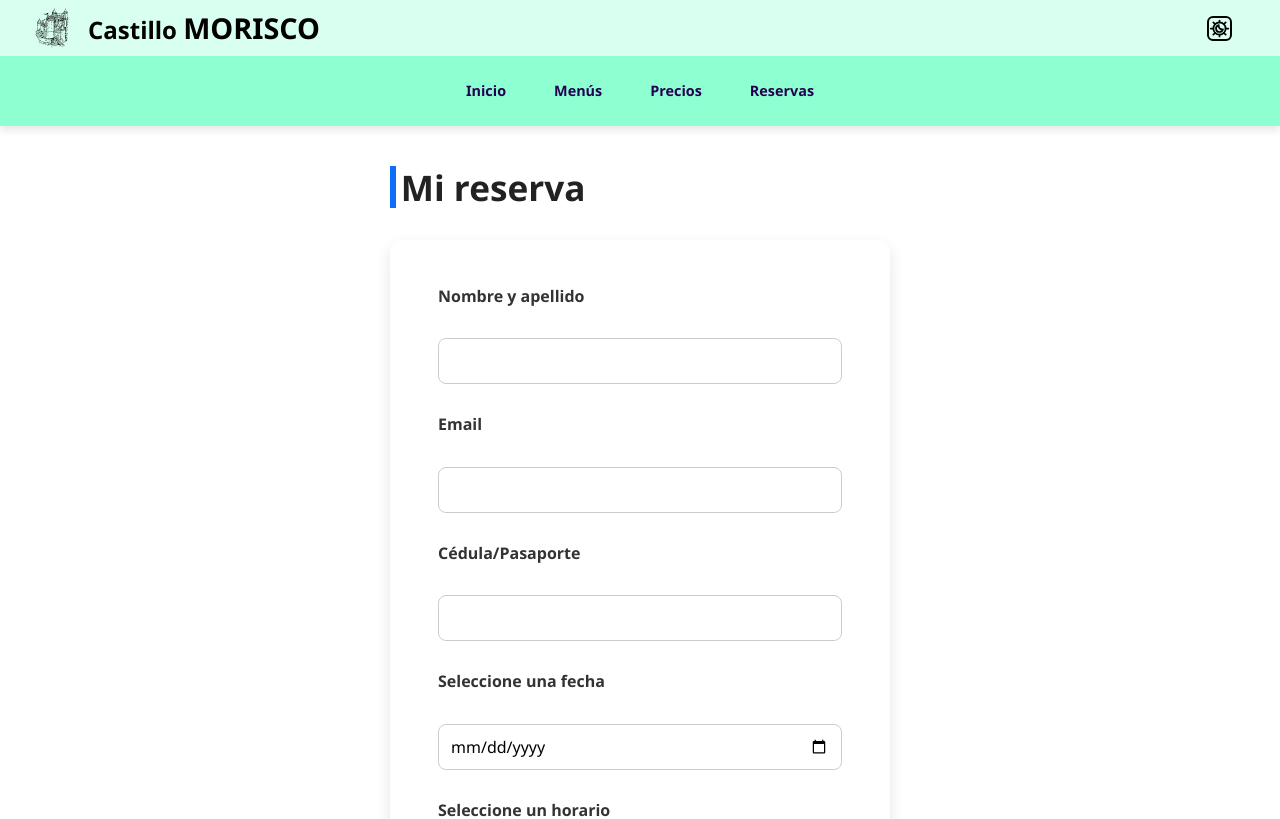
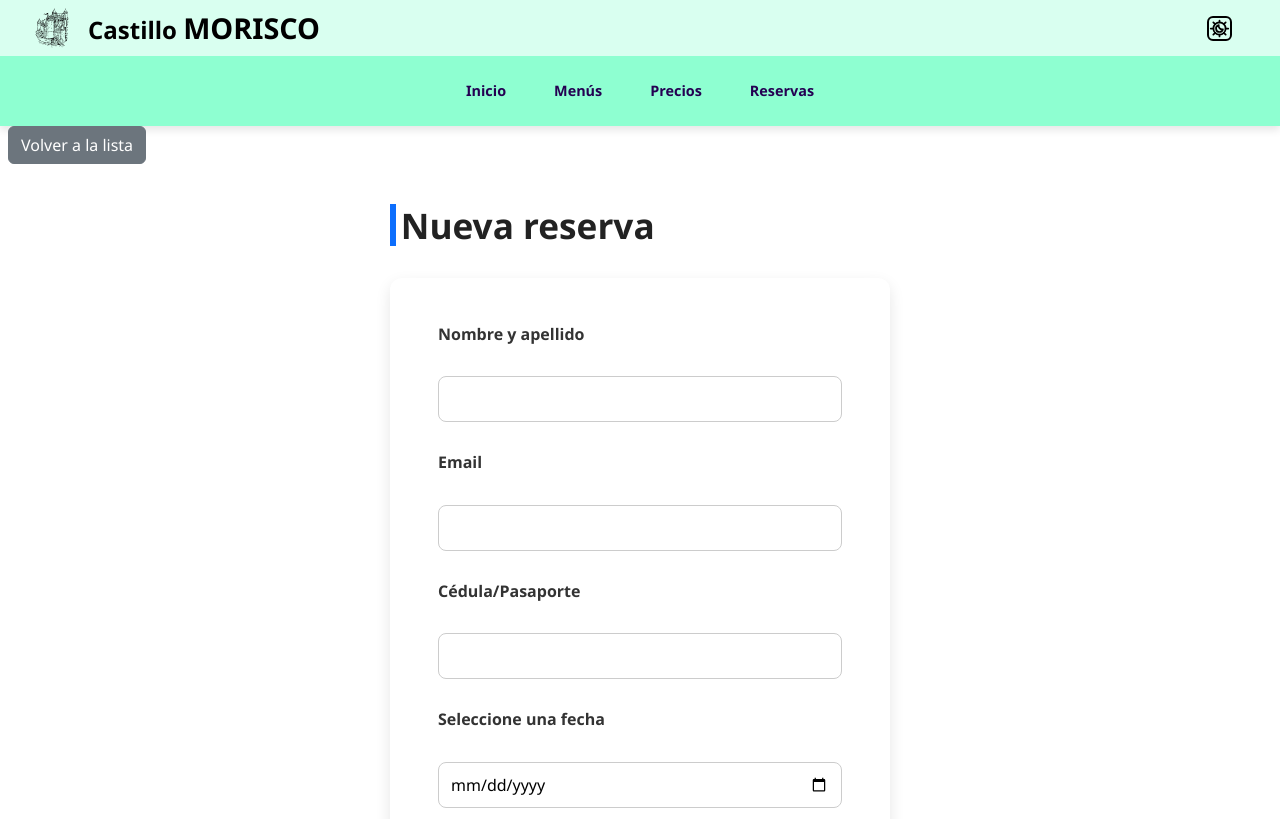
Before and after one commit to AdriWilgenhoff/SeminarioAngular, an Angular app: page /reservas/nueva in a window 1280 px wide. Shown: the top 819 px of the page. Built offline with nearby package versions, Linux system fonts and the light colour scheme.

Commit message:
se cambio el flujo de rutas

```diff
--- a/src/app/app-routing.module.ts
+++ b/src/app/app-routing.module.ts
@@ -6,6 +6,7 @@ import { ReservasComponent } from './components/reservas/reservas.component';
 import { NotFoundComponent } from './components/not-found/not-found.component';
 import { MenusComponent } from './components/menus/menus.component';
 import { FormReservaComponent } from './components/reservas/form-reserva/form-reserva.component';
+import { MiReservaComponent } from './components/reservas/mi-reserva/mi-reserva.component';
 
 const routes: Routes = [
   { path: '', component: InicioComponent },
@@ -13,6 +14,7 @@ const routes: Routes = [
   { path: 'precios', component: PreciosComponent },
   { path: 'reservas', component: ReservasComponent },
   { path: 'reservas/nueva', component: FormReservaComponent },
+  { path: 'reservas/:id', component: MiReservaComponent },
   { path: '**', component: NotFoundComponent }
 ];
 
--- a/src/app/components/reservas/form-reserva/form-reserva.component.html
+++ b/src/app/components/reservas/form-reserva/form-reserva.component.html
@@ -1,4 +1,7 @@
-<h2>Mi reserva</h2>
+<button type="button" class="btn btn-secondary ms-2" (click)="volver()">
+  Volver a la lista
+</button>
+<h2>Nueva reserva</h2>
 
 <div class="form-container">
   <form [formGroup]="reservaForm" (ngSubmit)="onSubmit()" id="form-reserve" class="form-estandar">
--- a/src/app/components/reservas/form-reserva/form-reserva.component.ts
+++ b/src/app/components/reservas/form-reserva/form-reserva.component.ts
@@ -1,5 +1,6 @@
 import { Component, EventEmitter, Output } from '@angular/core';
 import { FormBuilder, FormGroup, Validators } from '@angular/forms';
+import { Router } from '@angular/router';
 import { ToastrService } from 'ngx-toastr';
 import { Reserva } from 'src/app/interfaces/reserva.interface';
 import { ReservasService } from 'src/app/services/reservas.service';
@@ -17,12 +18,15 @@ export class FormReservaComponent {
   constructor(
     private fb: FormBuilder,
     private reservasService: ReservasService,
-    private toastr: ToastrService
+    private toastr: ToastrService,
+    private router: Router
   ) {
     const hoy = new Date();
     this.minFecha = hoy.toISOString().split('T')[0];
 
     this.reservaForm = this.crearFormulario();
+  }
+  ngOnInit() {
   }
 
   private crearFormulario(): FormGroup {
@@ -38,18 +42,20 @@ export class FormReservaComponent {
   });
 }
 
+volver(){
+  this.router.navigate(['/reservas']);
+}
 
  onSubmit() {
-  console.log(this.reservaForm)
   if (this.reservaForm.valid) {
     const datos: Reserva = this.reservaForm.value;
 
     this.reservasService.hacerReserva(datos).subscribe({
       next: () => {
+        console.log(datos, "datos")
         this.toastr.success('¡Reserva enviada con éxito!');
         this.reservaForm.reset();
-        this.reservaEnviada.emit(datos);
-
+        this.router.navigate(['/reservas/mi-reserva', datos.id]);
       },
       error: (err) => {
         console.error('Error al enviar reserva', err);
--- a/src/app/components/reservas/mi-reserva/mi-reserva.component.html
+++ b/src/app/components/reservas/mi-reserva/mi-reserva.component.html
@@ -1,5 +1,5 @@
 <div class="container">
-<h2>Mi reserva</h2>
+<h2>Detalle de mi reserva</h2>
 
 <p><strong>Nombre:</strong> {{ reserva.nombre }}</p>
 <p><strong>Email:</strong> {{ reserva.email }}</p>
@@ -10,5 +10,7 @@
 <p><strong>Vista:</strong> {{ reserva.vista }}</p>
 <p><strong>Comentarios:</strong> {{ reserva.comentarios || 'Sin comentarios' }}</p>
 
-<button (click)="volverAlFormulario()">Volver</button>
+<button (click)="volverAlFormulario()">Crear otra</button>
+<button (click)="volverAlFormulario()">Ver todas</button>
+
 </div>
--- a/src/app/components/reservas/mi-reserva/mi-reserva.component.ts
+++ b/src/app/components/reservas/mi-reserva/mi-reserva.component.ts
@@ -1,17 +1,37 @@
-import { Component, Input, Output, EventEmitter } from '@angular/core';
+import { Component, OnInit } from '@angular/core';
+import { ActivatedRoute, Router } from '@angular/router';
 import { Reserva } from 'src/app/interfaces/reserva.interface';
+import { ReservasService } from 'src/app/services/reservas.service';
 
 @Component({
   selector: 'app-mi-reserva',
   templateUrl: './mi-reserva.component.html',
   styleUrls: ['./mi-reserva.component.css']
 })
-export class MiReservaComponent {
-  @Input() reserva!: Reserva;
-  @Output() volver = new EventEmitter<void>();
+export class MiReservaComponent implements OnInit {
+  reserva!: Reserva;
 
-  volverAlFormulario() {
-    this.volver.emit();
+  constructor(
+    private route: ActivatedRoute,
+    private router: Router,
+    private reservasService: ReservasService
+  ) {}
+
+  ngOnInit() {
+    this.route.params.subscribe(params => {
+      const id = params['id'];
+      this.cargarReserva(id);
+    });
   }
 
+  cargarReserva(id: string) {
+    this.reservasService.getReservaPorId(id).subscribe({
+      next: (res) => this.reserva = res,
+      error: () => this.router.navigate(['/reservas'])
+    });
+  }
+
+  volverALaLista() {
+    this.router.navigate(['/reservas']);
+  }
 }
--- a/src/app/components/reservas/reservas.component.html
+++ b/src/app/components/reservas/reservas.component.html
@@ -5,12 +5,6 @@
       <i class="bi bi-plus me-2"></i> Nueva Reserva
     </button>
   </div>
+  <app-lista-reservas></app-lista-reservas>
 
-  <div *ngIf="!mostrarConfirmacion">
-    <app-form-reserva (reservaEnviada)="onReservaEnviada($event)"></app-form-reserva>
-  </div>
-
-  <div *ngIf="mostrarConfirmacion">
-    <app-mi-reserva [reserva]="datosReserva" (volver)="volverAlFormulario()"></app-mi-reserva>
-  </div>
 </div>
--- a/src/app/components/reservas/reservas.component.ts
+++ b/src/app/components/reservas/reservas.component.ts
@@ -10,7 +10,9 @@ import { Reserva } from 'src/app/interfaces/reserva.interface';
 export class ReservasComponent {
   mostrarConfirmacion = false;
   datosReserva!: Reserva;
+
   constructor(private router: Router) {}
+
   onReservaEnviada(reserva: Reserva) {
     this.datosReserva = reserva;
     this.mostrarConfirmacion = true;
--- a/src/app/services/reservas.service.ts
+++ b/src/app/services/reservas.service.ts
@@ -13,6 +13,11 @@ export class ReservasService {
 
   getReservas(): Observable<Reserva[]> {
     return this.http.get<Reserva[]>(this.apiUrl);
+  }
+
+  getReservaPorId(id: number | string): Observable<Reserva> {
+    const url = `${this.apiUrl}/${id}`;
+    return this.http.get<Reserva>(url);
   }
 
   hacerReserva(reserva: Reserva): Observable<Reserva> {
--- a/src/assets/css/styles.css
+++ b/src/assets/css/styles.css
@@ -2,10 +2,10 @@
 /* ESTILOS GENERALES - INICIO*/
 
 body {
-    margin: 0;
-    font-family: 'Avenir', Arial, sans-serif;
-    font-weight: bold;
+    margin:0;
+    font-family: 'Segoe UI', Tahoma, Geneva, Verdana, sans-serif;
 }
+
 
 .btnEstandar{
   background-color: #92fcce;
```
Also changed, not shown: 1 other file (tests, documents, lock files or other folders).
